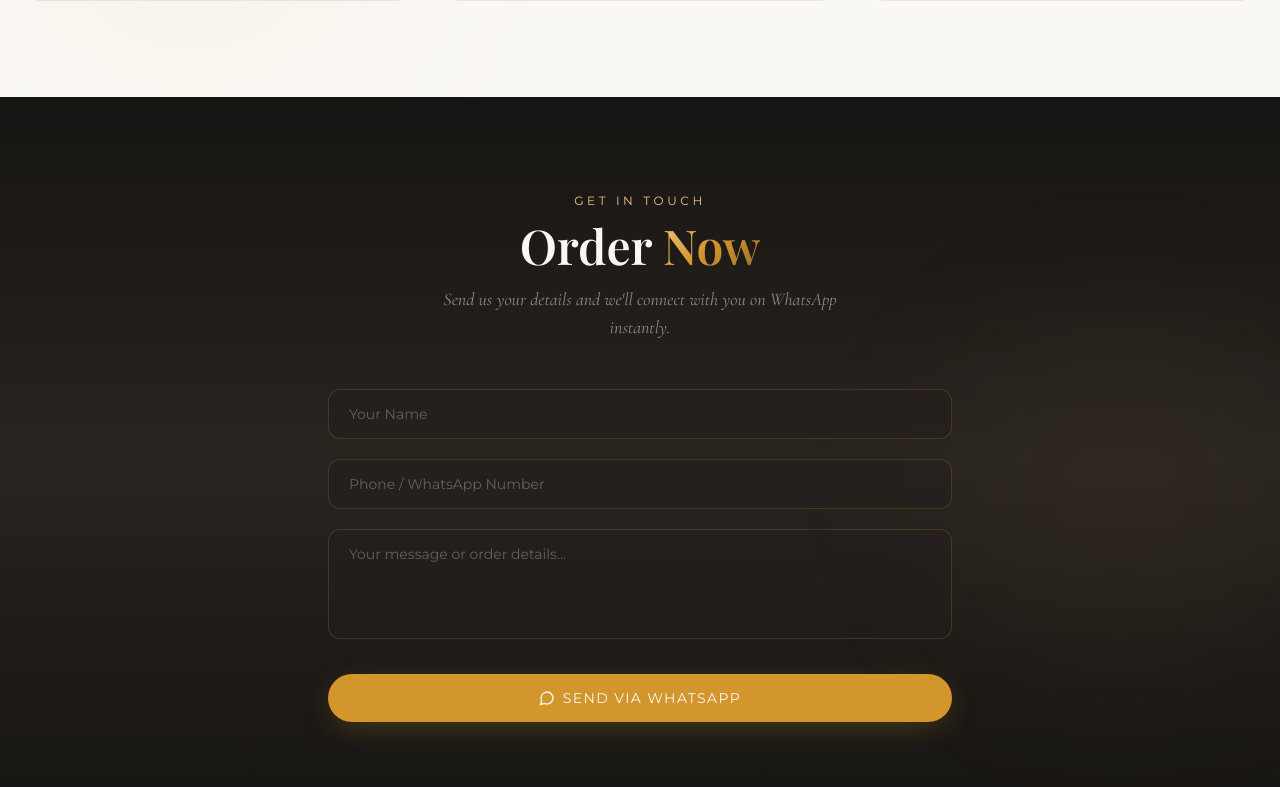
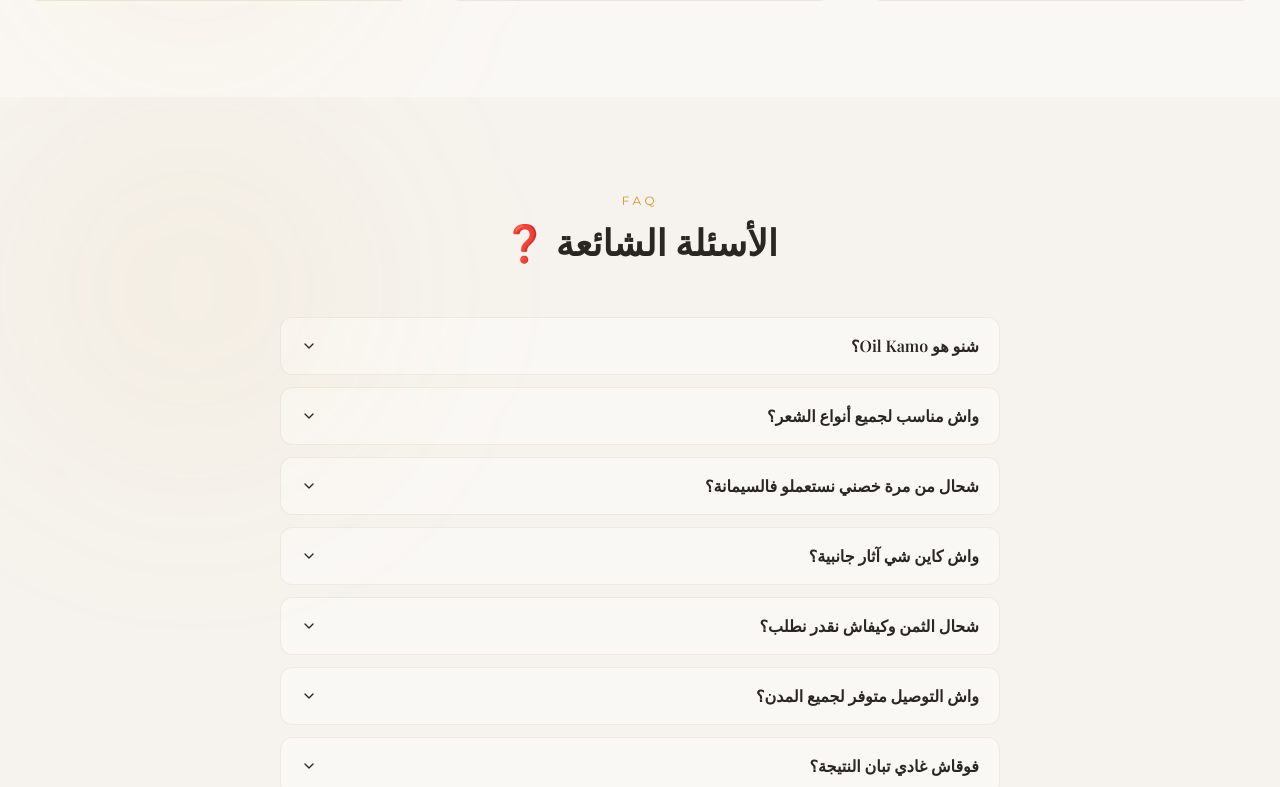
Before and after one commit to oussamarca/oil-kamopure-shop, a React (Vite) app: page / in a window 1280 px wide. Shown: the part 2844-3631 px from the top of the page. Built offline with nearby package versions, Linux system fonts and the light colour scheme; the HTML template or start-up script is replaced by a standard one; a web font is replaced by a local one.

Commit message:
Add FAQ section
Co-authored-by: oussamajibor2-droid <275322106+oussamajibor2-droid@users.noreply.github.com>

```diff
--- a/src/pages/Index.tsx
+++ b/src/pages/Index.tsx
@@ -3,6 +3,7 @@ import HeroSection from "@/components/HeroSection";
 import BenefitsSection from "@/components/BenefitsSection";
 import ProductSection from "@/components/ProductSection";
 import HowToUseSection from "@/components/HowToUseSection";
+import FAQSection from "@/components/FAQSection";
 import ContactSection from "@/components/ContactSection";
 import FooterSection from "@/components/FooterSection";
 
@@ -14,6 +15,7 @@ const Index = () => {
       <BenefitsSection />
       <ProductSection />
       <HowToUseSection />
+      <FAQSection />
       <ContactSection />
       <FooterSection />
     </div>
```
